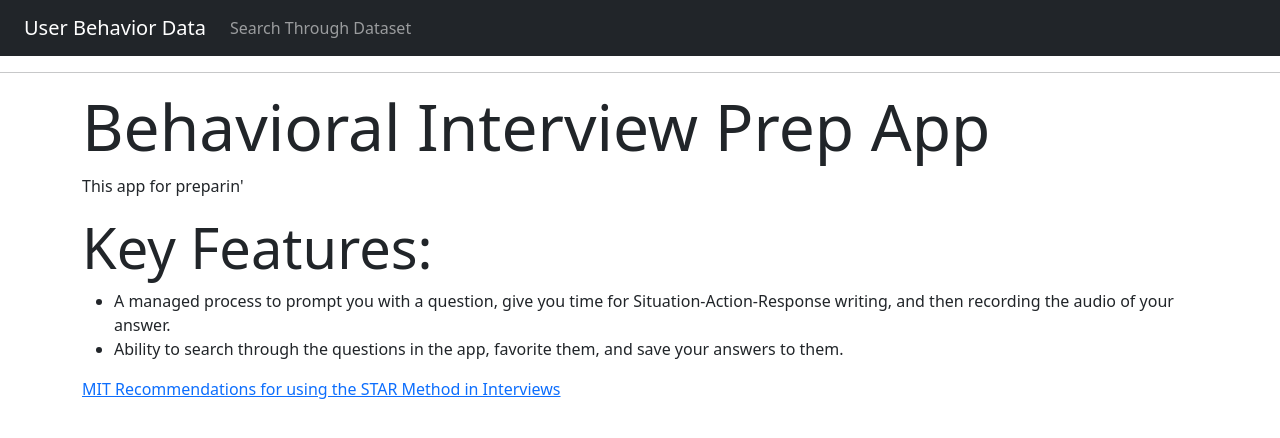
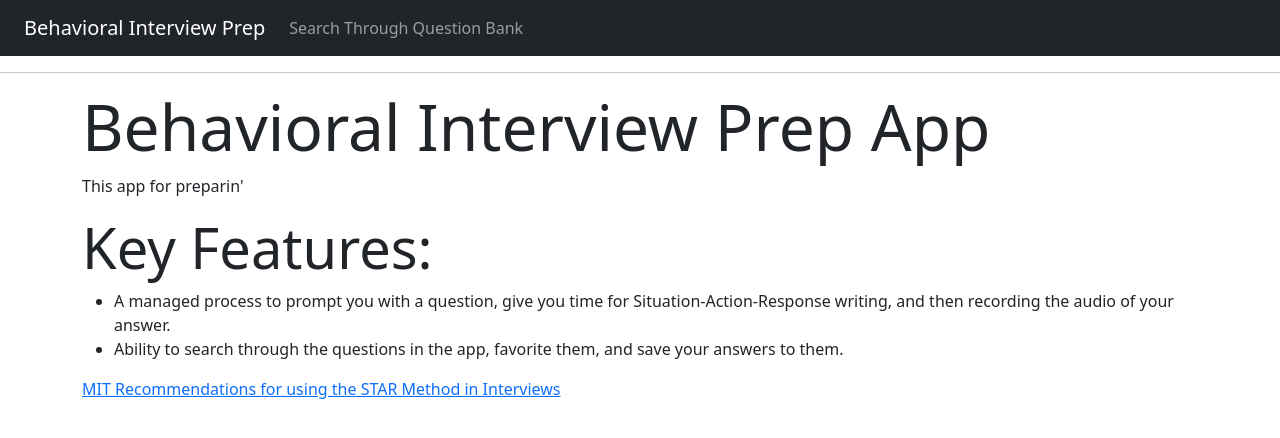
Before and after one commit to LaunchCode-Code-Connect/interview-prep-app, a React (Vite) app in the folder frontend/vite-project/: page / in a window 1280 px wide. Shown: the top 438 px of the page. Built offline with nearby package versions, Linux system fonts and the light colour scheme.

Commit message:
minor label changes

```diff
--- a/frontend/vite-project/src/App.jsx
+++ b/frontend/vite-project/src/App.jsx
@@ -29,7 +29,7 @@ function App() {
     <div>
       <nav className="navbar navbar-expand-lg navbar-dark bg-dark sticky-top">
         <Link className="navbar-brand ms-4 nav-link" to="/">
-          User Behavior Data
+          Behavioral Interview Prep
         </Link>
         <button
           className="navbar-toggler"
@@ -46,7 +46,7 @@ function App() {
           <ul className="navbar-nav">
             <li className="nav-item">
               <Link className="nav-link" to="/search">
-                Search Through Dataset
+                Search Through Question Bank
               </Link>
             </li>
           </ul>
```
